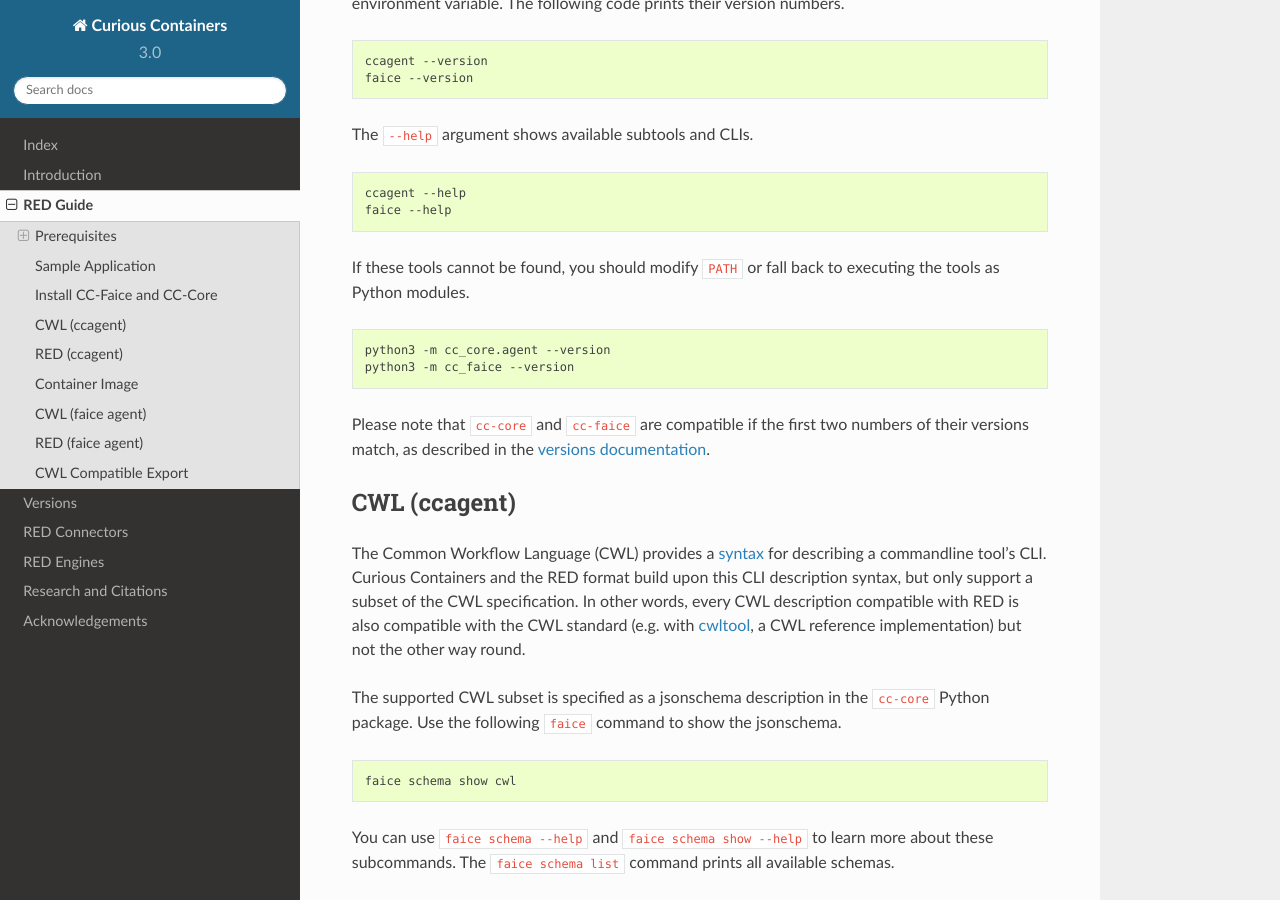
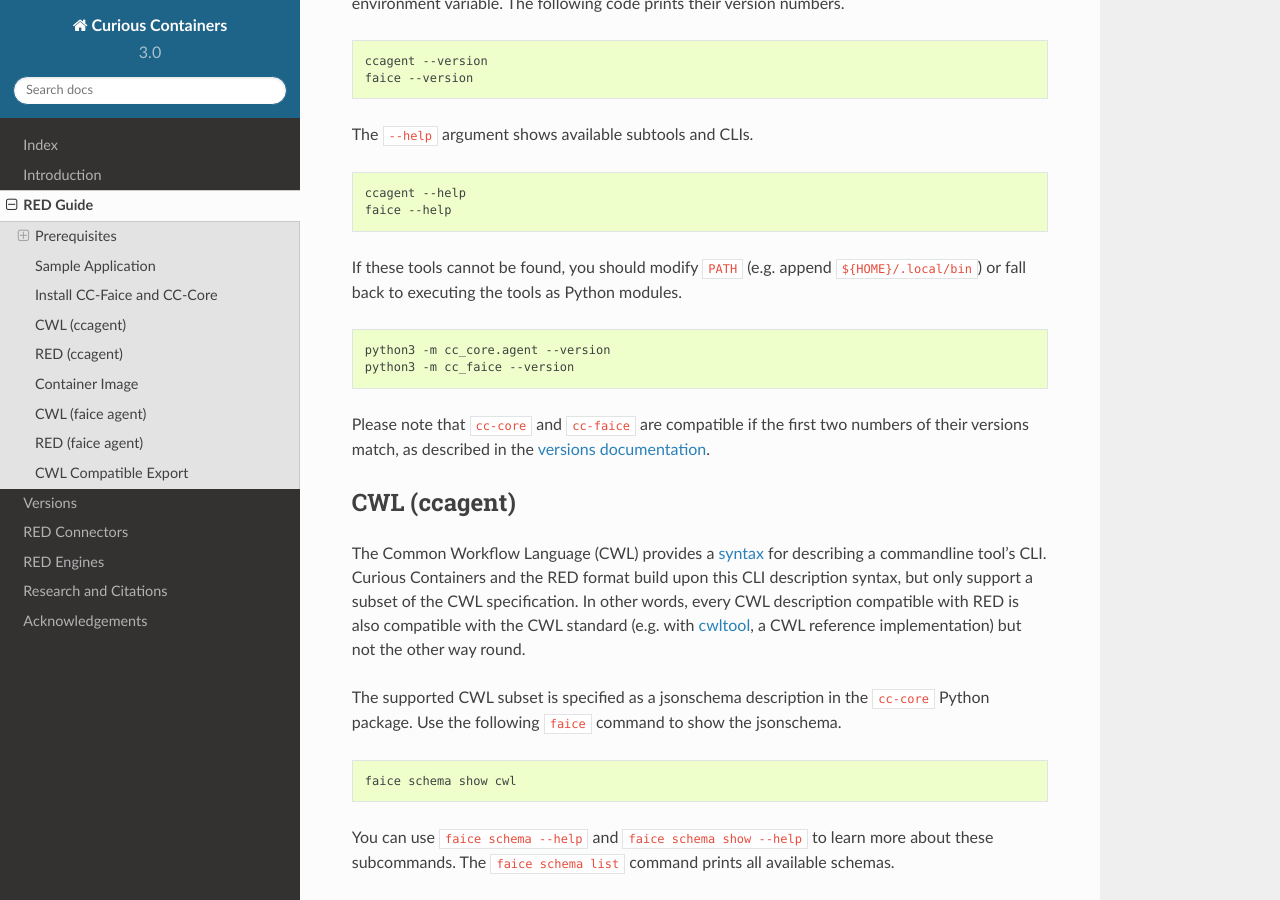
Before and after one commit to curious-containers/cc-agency, a Sphinx documentation site: the page built from docs/guide.rst, in a window 1280 px wide and 900 px high, scrolled down 2622 px. Built offline with Sphinx 7.4.7 and the Read the Docs theme 2.0.0, drawn with Linux system fonts in a browser that asks for light colours.

Commit message:
small fix

```diff
--- a/docs/guide.rst
+++ b/docs/guide.rst
@@ -150,7 +150,8 @@
    faice --help
 
 
-If these tools cannot be found, you should modify :code:`PATH` or fall back to executing the tools as Python modules.
+If these tools cannot be found, you should modify :code:`PATH` (e.g. append :code:`${HOME}/.local/bin`) or fall back
+to executing the tools as Python modules.
 
 .. code-block:: bash
 
```
